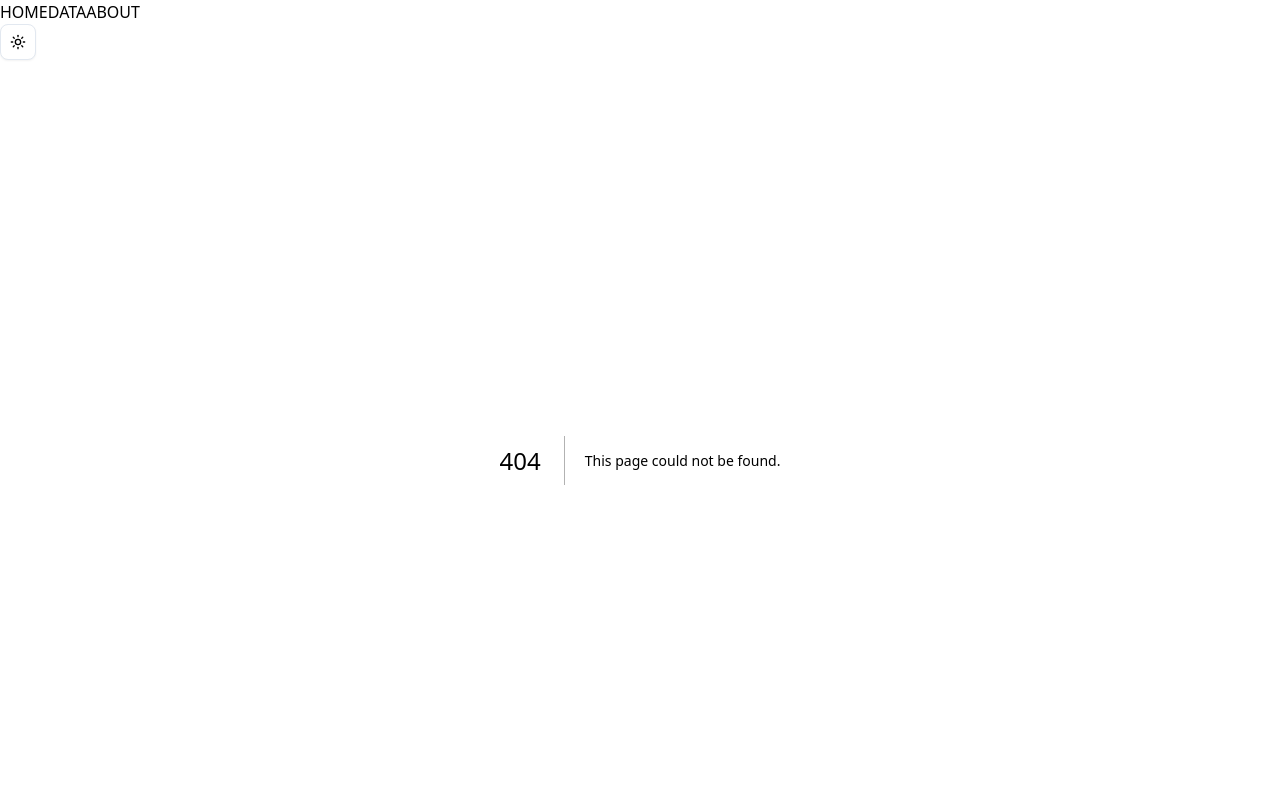
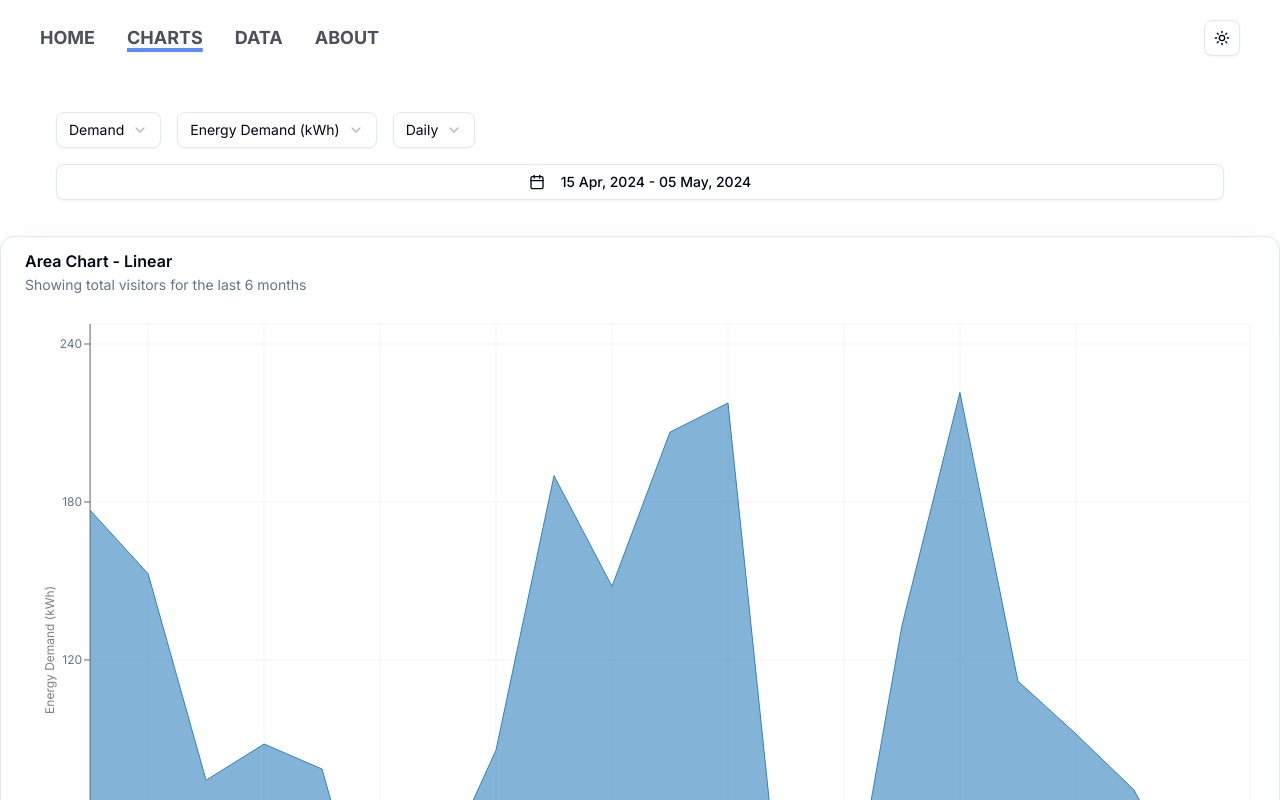
Before and after one commit to winston-edwin-chiong/slrpEV-mini-dashboard, a Next.js app: page /charts in a window 1280 px wide. Before the commit this address had no page. Shown: the top 800 px of the page. Built offline with nearby package versions, Linux system fonts and the light colour scheme.

Commit message:
more changes!

```diff
--- /dev/null
+++ b/src/app/charts/page.tsx
@@ -0,0 +1,9 @@
+import { AwesomeChart } from "@/components/awesome-chart";
+
+export default function Charts() {
+  return (
+    <div>
+      <AwesomeChart />
+    </div>
+  );
+}
--- a/src/app/layout.tsx
+++ b/src/app/layout.tsx
@@ -1,17 +1,11 @@
 import type { Metadata } from "next";
-import { Geist, Geist_Mono } from "next/font/google";
+import { Inter } from "next/font/google";
 import "./globals.css";
 import Header from "@/components/header";
 import { ThemeProvider } from "@/components/theme-provider";
-import { ThemeToggle } from "@/components/theme-toggle";
 
-const geistSans = Geist({
-  variable: "--font-geist-sans",
-  subsets: ["latin"],
-});
-
-const geistMono = Geist_Mono({
-  variable: "--font-geist-mono",
+const inter = Inter({
+  variable: "--font-inter",
   subsets: ["latin"],
 });
 
@@ -28,7 +22,7 @@ export default function RootLayout({
   return (
     <html lang="en" suppressHydrationWarning>
       <body
-        className={`${geistSans.variable} ${geistMono.variable} antialiased`}
+        className={`${inter.className} antialiased`}
       >
         <ThemeProvider
             attribute="class"
@@ -37,8 +31,7 @@ export default function RootLayout({
             disableTransitionOnChange
         >
           <Header />
-          <ThemeToggle />
-          <div className="container mx-auto">
+          <div className="container sm:mx-auto">
             {children}
           </div>
         </ThemeProvider>
--- a/src/app/page.tsx
+++ b/src/app/page.tsx
@@ -1,9 +1,7 @@
-import { AwesomeChart } from "@/components/awesome-chart";
-
-export default function Charts() {
+export default function Home() {
   return (
     <>
-      <AwesomeChart />
+      <div>Home statistics!</div>
     </>
   );
 }
--- a/src/components/awesome-chart.tsx
+++ b/src/components/awesome-chart.tsx
@@ -28,10 +28,18 @@ export type ChartUnit =
 
 export type ChartGranularity = "hourly" | "daily" | "monthly";
 
+export type ChartType = "demand" | "coming soon!";
+
 const defaultDateRanges: Record<ChartGranularity, DateRange> = {
-  hourly: { from: new Date(2022, 0, 1), to: new Date(2022, 0, 15) },
-  daily: { from: new Date(2022, 0, 1), to: new Date(2022, 0, 31) },
-  monthly: { from: new Date(2021, 0, 1), to: new Date(2022, 11, 1) },
+  hourly: { from: new Date(2024, 4, 1), to: new Date(2024, 4, 5) },
+  daily: { from: new Date(2024, 3, 15), to: new Date(2024, 4, 5) },
+  monthly: { from: new Date(2022, 4, 5), to: new Date(2024, 4, 5) },
+};
+
+export const readableChartUnits: Record<ChartUnit, string> = {
+  energy_demand_kWh: "Energy Demand (kWh)",
+  avg_power_demand_kW: "Avg. Power Demand (kW)",
+  peak_power_kW: "Peak Power (kW)",
 };
 
 const chartConfig = {} satisfies ChartConfig;
@@ -40,11 +48,11 @@ export function AwesomeChart() {
   const [selectedUnit, setSelectedUnit] =
     useState<ChartUnit>("energy_demand_kWh");
   const [selectedGranularity, setSelectedGranularity] =
-    useState<ChartGranularity>("hourly");
-  const [selectedDateRange, setSelectedDateRange] =
-    useState<DateRange>(defaultDateRanges[selectedGranularity]);
-  const [fromDate, setFromDate] = useState<Date>(defaultDateRanges[selectedGranularity].from as Date);
-  const [toDate, setToDate] = useState<Date>(defaultDateRanges[selectedGranularity].to as Date);
+    useState<ChartGranularity>("daily");
+  const [selectedDateRange, setSelectedDateRange] = useState<DateRange>(
+    defaultDateRanges[selectedGranularity]
+  );
+  const [selectedChart, setSelectedChart] = useState<ChartType>("demand");
 
   const chartData = GetChartData({
     startDate: selectedDateRange.from as Date,
@@ -53,20 +61,56 @@ export function AwesomeChart() {
   });
 
   return (
-    <>
-      <Card>
+    <div className="flex flex-col mx-4 mb-10 sm:mx-0">
+      <div>
+        <ChartSettings
+          onDateSelect={setSelectedDateRange}
+          date={selectedDateRange}
+          onUnitSelect={setSelectedUnit}
+          unit={selectedUnit}
+          onGranularitySelect={setSelectedGranularity}
+          granularity={selectedGranularity}
+          onChartSelect={setSelectedChart}
+          chart={selectedChart}
+          className="mx-10 my-5 p-4"
+        />
+      </div>
+      <div>
+        <Card className="py-4 md:py6 shadow-2xl">
           <CardHeader>
             <CardTitle>Area Chart - Linear</CardTitle>
             <CardDescription>
               Showing total visitors for the last 6 months
             </CardDescription>
           </CardHeader>
-        <CardContent>
+          <CardContent className="m-0">
             <ChartContainer config={chartConfig}>
               <AreaChart accessibilityLayer data={chartData}>
-              <CartesianGrid vertical={false} />
-              <XAxis dataKey="time" />
-              <YAxis dataKey={selectedUnit} />
+                <CartesianGrid />
+                <XAxis
+                  dataKey="time"
+                  tickFormatter={(value: string) => {
+                    if (selectedGranularity === "hourly") {
+                      return new Date(value).toLocaleDateString("en-US", {
+                        month: "short",
+                        day: "numeric",
+                        hour: "2-digit",
+                        minute: "2-digit",
+                        hour12: false,
+                      });
+                    }
+                    return value;
+                  }}
+                />
+                <YAxis
+                  dataKey={selectedUnit}
+                  label={{
+                    value: readableChartUnits[selectedUnit],
+                    angle: -90,
+                    dx: -10,
+                  }}
+                  padding={{ top: 20 }}
+                />
                 <ChartTooltip
                   cursor={false}
                   content={<ChartTooltipContent indicator="dot" hideLabel />}
@@ -79,18 +123,7 @@ export function AwesomeChart() {
           </CardContent>
           <CardFooter></CardFooter>
         </Card>
-      <ChartSettings
-        onDateSelect={setSelectedDateRange}
-        date={selectedDateRange}
-        onUnitSelect={setSelectedUnit}
-        unit={selectedUnit}
-        onGranularitySelect={setSelectedGranularity}
-        granularity={selectedGranularity}
-        onFromDateSelect={setFromDate}
-        onToDateSelect={setToDate}
-        fromDate={fromDate}
-        toDate={toDate}
-      />
-    </>
+      </div>
+    </div>
   );
 }
--- a/src/components/chart-settings.tsx
+++ b/src/components/chart-settings.tsx
@@ -1,62 +1,46 @@
 "use client";
 
 import { DateRange } from "react-day-picker";
-import { DatePickerWithRange } from "./ui/date-picker-with-range";
 import { UnitsSelect } from "./ui/units-select";
-import { ChartGranularity, ChartUnit } from "./awesome-chart";
+import { ChartGranularity, ChartType, ChartUnit } from "./awesome-chart";
 import { GranularitySelect } from "./ui/granularity-select";
-import { Button } from "./ui/button";
-import { DatePicker } from "./ui/datepicker";
 import { CalendarDatePicker } from "./ui/calendar-date-picker";
+import { ChartSelect } from "./ui/chart-select";
+import React from "react";
+import { cn } from "@/lib/utils";
 
 export default function ChartSettings({
   onDateSelect,
   onUnitSelect,
   onGranularitySelect,
+  onChartSelect,
   date,
   unit,
   granularity,
-  onFromDateSelect,
-  onToDateSelect,
-  fromDate,
-  toDate
+  chart,
+  className
 }: {
   onDateSelect: (dateRange: DateRange) => void;
   onUnitSelect: (unit: ChartUnit) => void;
   onGranularitySelect: (unit: ChartGranularity) => void;
+  onChartSelect: (chart: ChartType) => void;
   date: DateRange;
   unit: ChartUnit;
   granularity: ChartGranularity;
-    onFromDateSelect: (date: Date) => void;
-    onToDateSelect: (date: Date) => void;
-    fromDate: Date;
-    toDate: Date;
+  chart: ChartType;
+  className?: string;
 }) {
   return (
-    <div>
+    <div className={cn(className, "flex flex-col gap-4")}>
+      <div className="flex gap-4">
+        <ChartSelect chart={chart} onChartSelect={onChartSelect} />
+        <UnitsSelect onUnitSelect={onUnitSelect} unit={unit} />
+        <GranularitySelect
+          onGranularitySelect={onGranularitySelect}
+          granularity={granularity}
+        />
+      </div>
       <CalendarDatePicker onDateSelect={onDateSelect} date={date} variant={"outline"}/>
-      <DatePicker setDate={onFromDateSelect} date={fromDate} />
-      <DatePicker setDate={onToDateSelect} date={toDate} />
-      <DatePickerWithRange onDateSelect={onDateSelect} date={date} />
-      <UnitsSelect onUnitSelect={onUnitSelect} unit={unit} />
-      <GranularitySelect
-        onGranularitySelect={onGranularitySelect}
-        granularity={granularity}
-      />
-      {["2020", "2021", "2022", "2023", "2024"].map((year) => (
-        <Button
-          onClick={() =>
-            onDateSelect({
-              from: new Date(`${year}-01-01`),
-              to: new Date(`${year}-12-31`),
-            })
-          }
-          key={year}
-          variant={"outline"}
-        >
-          {year}
-        </Button>
-      ))}
     </div>
   );
 }
--- a/src/components/header.tsx
+++ b/src/components/header.tsx
@@ -1,11 +1,57 @@
+"use client";
+
 import Link from "next/link";
+import { ThemeToggle } from "./theme-toggle";
+import { usePathname } from "next/navigation";
+import { cn } from "@/lib/utils";
 
 export default function Header() {
-    return (
-        <header className="flex">
-            <Link href="/">HOME</Link>
-            <Link href="/data">DATA</Link>
-            <Link href="/about">ABOUT</Link>
-        </header>
-    );
+  const pathName = usePathname();
+  return (
+    <header className="flex flex-row mx-5 md:mx-10 my-2 md:my-5 font-bold text-[10px] sm:text-[14px] md:text-lg">
+      <div className="flex justify-between w-full items-center">
+        <div className="flex gap-8 items-center">
+          <Link
+            href="/"
+            className={cn(
+              pathName == "/" ? "underline dark:decoration-yellow-600 decoration-blue-600" : "",
+              "hover:underline dark:decoration-yellow-600 decoration-blue-600 decoration-4 underline-offset-4 opacity-70 hover:opacity-100 transition-all duration-500"
+            )}
+          >
+            HOME
+          </Link>
+          <Link
+            href="/charts"
+            className={cn(
+              pathName == "/charts" ? "underline dark:decoration-yellow-600 decoration-blue-600" : "",
+              "hover:underline dark:decoration-yellow-600 decoration-blue-600 decoration-4 underline-offset-4 opacity-70 hover:opacity-100 transition-all duration-500"
+            )}
+          >
+            CHARTS
+          </Link>
+          <Link
+            href="/datatable"
+            className={cn(
+              pathName == "/datatable" ? "underline dark:decoration-yellow-600 decoration-blue-600" : "",
+              "hover:underline dark:decoration-yellow-600 decoration-blue-600 decoration-4 underline-offset-4 opacity-70 hover:opacity-100 transition-all duration-500"
+            )}
+          >
+            DATA
+          </Link>
+          <Link
+            href="/about"
+            className={cn(
+              pathName == "/about" ? "underline dark:decoration-yellow-600 decoration-blue-600" : "",
+              "hover:underline dark:decoration-yellow-600 decoration-blue-600 decoration-4 underline-offset-4 opacity-70 hover:opacity-100 transition-all duration-500"
+            )}
+          >
+            ABOUT
+          </Link>
+        </div>
+        <div>
+          <ThemeToggle />
+        </div>
+      </div>
+    </header>
+  );
 }
--- a/src/components/theme-toggle.tsx
+++ b/src/components/theme-toggle.tsx
@@ -17,8 +17,8 @@ export function ThemeToggle() {
 
   return (
     <DropdownMenu>
-      <DropdownMenuTrigger asChild>
-        <Button variant="outline" size="icon">
+      <DropdownMenuTrigger>
+        <Button variant="outline" size="icon" className="max-h-min md:max-h-none">
           <Sun className="h-[1.2rem] w-[1.2rem] rotate-0 scale-100 transition-all dark:-rotate-90 dark:scale-0" />
           <Moon className="absolute h-[1.2rem] w-[1.2rem] rotate-90 scale-0 transition-all dark:rotate-0 dark:scale-100" />
           <span className="sr-only">Toggle theme</span>
--- /dev/null
+++ b/src/components/ui/chart-select.tsx
@@ -0,0 +1,35 @@
+import * as React from "react";
+
+import {
+  Select,
+  SelectContent,
+  SelectGroup,
+  SelectItem,
+  SelectLabel,
+  SelectTrigger,
+  SelectValue,
+} from "@/components/ui/select";
+import { ChartType } from "../awesome-chart";
+
+export function ChartSelect({
+  chart,
+  onChartSelect,
+}: {
+  chart: ChartType;
+  onChartSelect: (chart: ChartType) => void;
+}) {
+  return (
+    <Select onValueChange={(value) => value !== "coming_soon" && onChartSelect(value as ChartType)} value={chart}>
+      <SelectTrigger>
+        <SelectValue placeholder="Select a chart!" />
+      </SelectTrigger>
+      <SelectContent>
+        <SelectGroup>
+          <SelectLabel>Charts!</SelectLabel>
+          <SelectItem value="demand">{"Demand"}</SelectItem>
+          <SelectItem disabled={true} value="coming_soon">{"More coming soon!"}</SelectItem>
+        </SelectGroup>
+      </SelectContent>
+    </Select>
+  );
+}
```
Also changed, not shown: src/components/ui/calendar-date-picker.tsx (+6 -3 lines), src/components/ui/date-picker-with-range.tsx (deleted, +0 -63 lines), src/components/ui/units-select.tsx (+6 -8 lines), src/app/datatable/page.tsx (renamed from src/app/data/page.tsx). Lines whose indentation alone changed are shown as unchanged.
